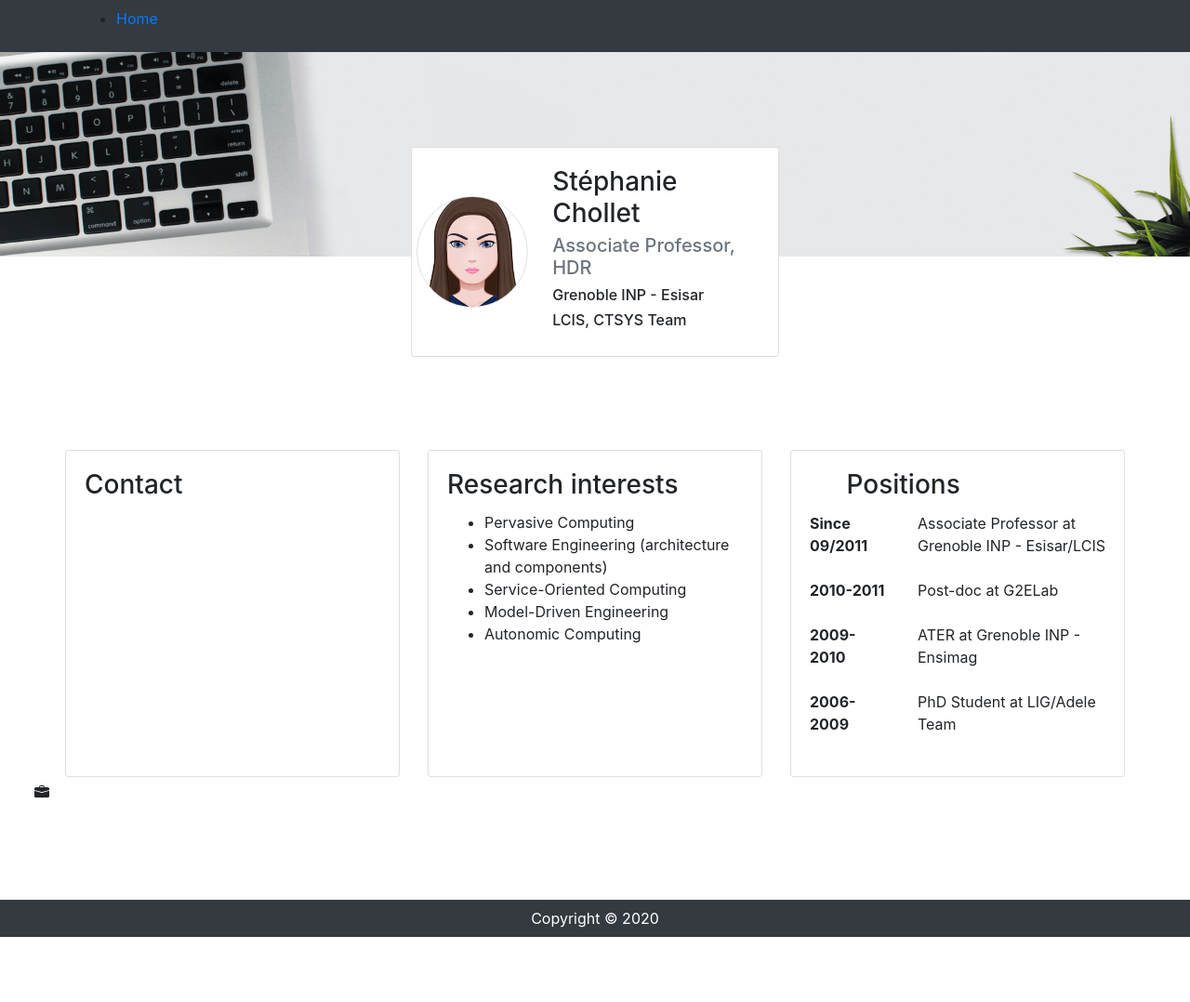
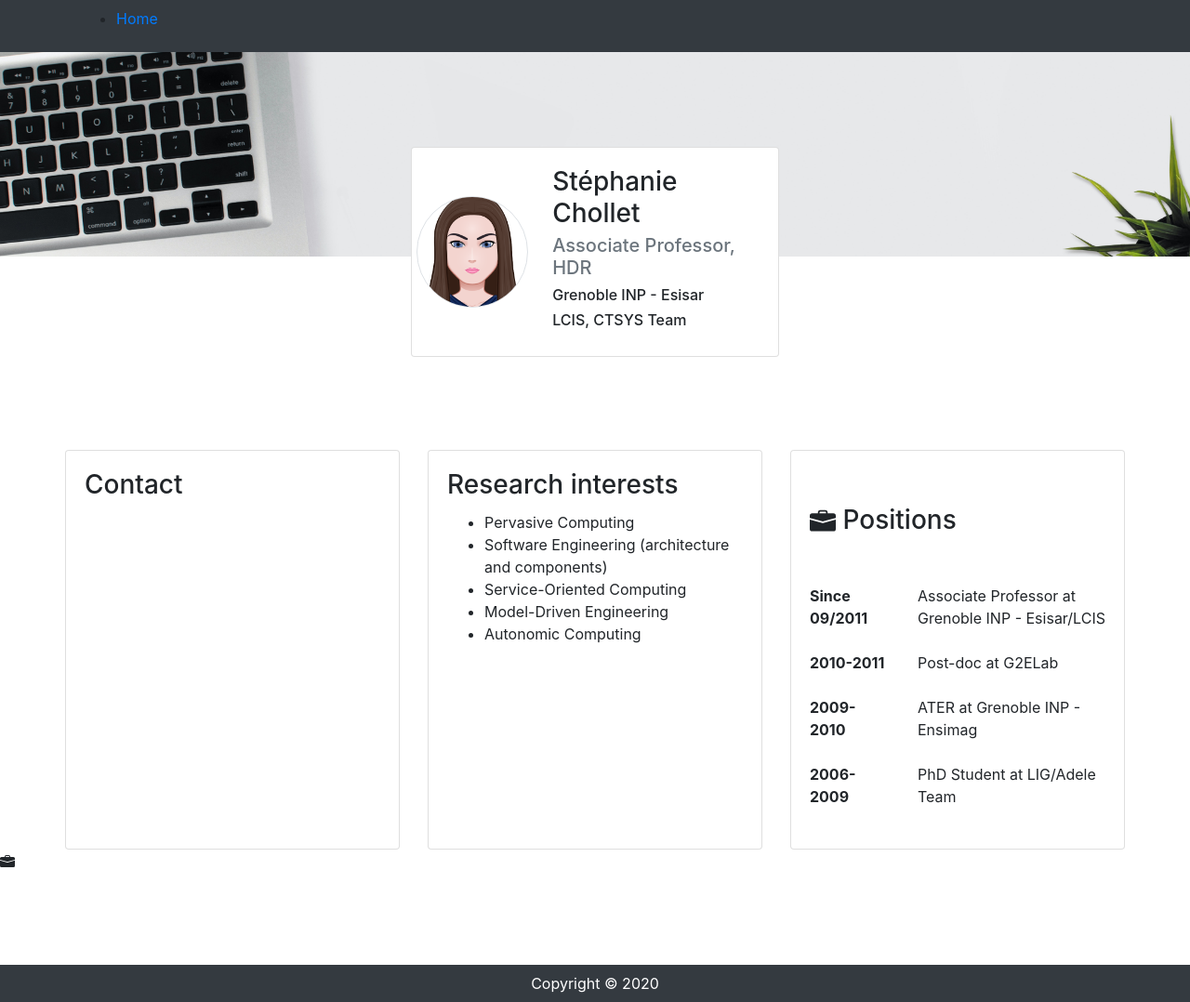
Before and after one commit to schollet/homepage, a Jekyll site: the page built from index.html, in a window 1280 px wide. Shown: the whole page at 93% size. Built offline with Jekyll 4.4.1, drawn with Linux system fonts in a browser that asks for light colours; before the commit the page ends 1008 px from its top, so only the background shows below that.

Commit message:
Update index.html

```diff
--- a/index.html
+++ b/index.html
@@ -49,8 +49,9 @@ layout: default
       <div class="card">
         <div class="card-body">
           <h3 class="card-title">
-            <svg class="bi bi-briefcase-fill" width="32" height="32" fill="currentColor">
-  <use xlink:href="bootstrap-icons.svg#heart-fill"/>
+            <svg width="1em" height="4em" viewBox="0 0 16 16" class="bi bi-briefcase-fill" fill="currentColor" xmlns="http://www.w3.org/2000/svg">
+  <path fill-rule="evenodd" d="M0 12.5A1.5 1.5 0 0 0 1.5 14h13a1.5 1.5 0 0 0 1.5-1.5V6.85L8.129 8.947a.5.5 0 0 1-.258 0L0 6.85v5.65z"/>
+  <path fill-rule="evenodd" d="M0 4.5A1.5 1.5 0 0 1 1.5 3h13A1.5 1.5 0 0 1 16 4.5v1.384l-7.614 2.03a1.5 1.5 0 0 1-.772 0L0 5.884V4.5zm5-2A1.5 1.5 0 0 1 6.5 1h3A1.5 1.5 0 0 1 11 2.5V3h-1v-.5a.5.5 0 0 0-.5-.5h-3a.5.5 0 0 0-.5.5V3H5v-.5z"/>
 </svg>
             Positions</h3>
           <dl class="row">
@@ -74,9 +75,7 @@ layout: default
     </div>
   </div>
 </div>
-<svg class="bi" width="32" height="32" fill="currentColor">
-  <use xlink:href="bootstrap-icons.svg#heart-fill"/>
-</svg>
+
 <svg width="1em" height="1em" viewBox="0 0 16 16" class="bi bi-briefcase-fill" fill="currentColor" xmlns="http://www.w3.org/2000/svg">
   <path fill-rule="evenodd" d="M0 12.5A1.5 1.5 0 0 0 1.5 14h13a1.5 1.5 0 0 0 1.5-1.5V6.85L8.129 8.947a.5.5 0 0 1-.258 0L0 6.85v5.65z"/>
   <path fill-rule="evenodd" d="M0 4.5A1.5 1.5 0 0 1 1.5 3h13A1.5 1.5 0 0 1 16 4.5v1.384l-7.614 2.03a1.5 1.5 0 0 1-.772 0L0 5.884V4.5zm5-2A1.5 1.5 0 0 1 6.5 1h3A1.5 1.5 0 0 1 11 2.5V3h-1v-.5a.5.5 0 0 0-.5-.5h-3a.5.5 0 0 0-.5.5V3H5v-.5z"/>
```
